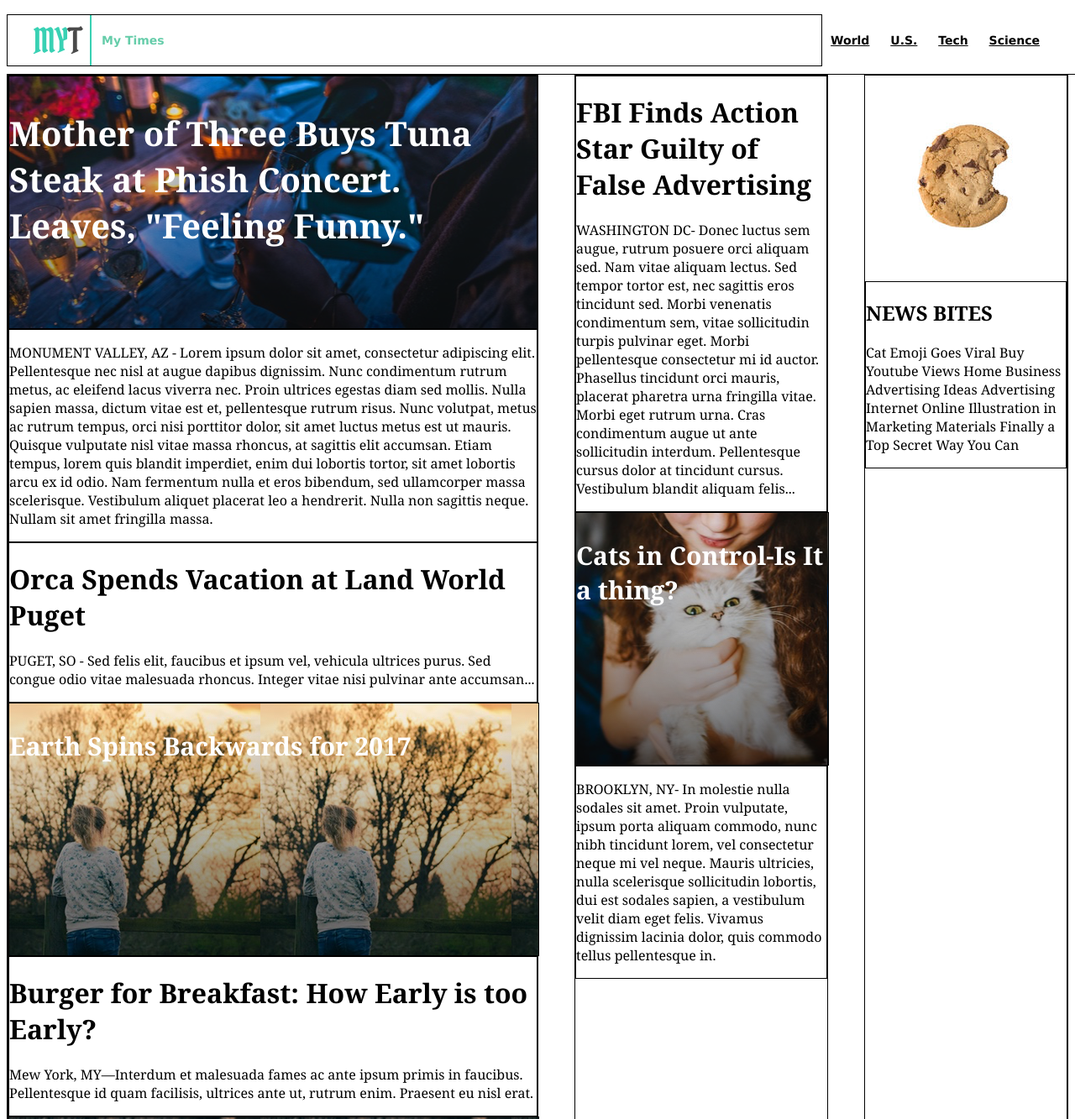
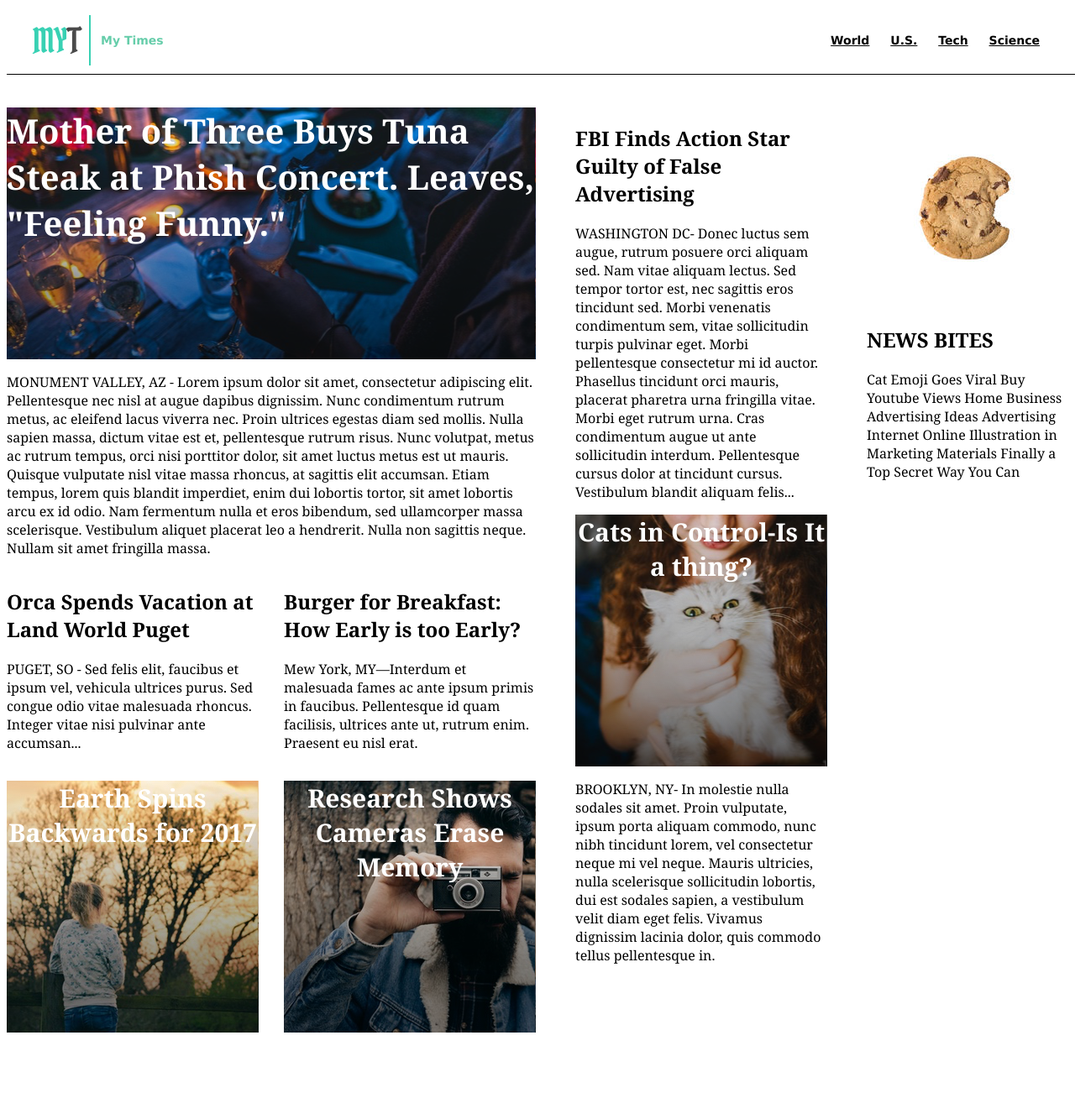
Before and after one commit to mattfine/my_times, a plain HTML site: page index.html in a window 1280 px wide. Shown: the top 1333 px of the page at 84% size. After the commit the page ends 1230 px from the top, so only its background shows below. Drawn offline with Linux system fonts and the light colour scheme.

Commit message:
Complete step 5 for website

```diff
--- a/index.html
+++ b/index.html
@@ -25,47 +25,63 @@
     <div class="main">
 
       <div class="large">
-        <div class="story" id="main">
+
+        <div class="main-story">
+          <div class="story1" id="main">
             <p>Mother of Three Buys Tuna Steak at Phish Concert. Leaves, "Feeling Funny."</p>
           </div>
-        <div class="story">
           <p>MONUMENT VALLEY, AZ - Lorem ipsum dolor sit amet, consectetur adipiscing elit. Pellentesque nec nisl at augue dapibus dignissim. Nunc condimentum rutrum metus, ac eleifend lacus viverra nec. Proin ultrices egestas diam sed mollis. Nulla sapien massa, dictum vitae est et, pellentesque rutrum risus. Nunc volutpat, metus ac rutrum tempus, orci nisi porttitor dolor, sit amet luctus metus est ut mauris. Quisque vulputate nisl vitae massa rhoncus, at sagittis elit accumsan. Etiam tempus, lorem quis blandit imperdiet, enim dui lobortis tortor, sit amet lobortis arcu ex id odio. Nam fermentum nulla et eros bibendum, sed ullamcorper massa scelerisque. Vestibulum aliquet placerat leo a hendrerit. Nulla non sagittis neque. Nullam sit amet fringilla massa.</p>
         </div>
-        <div class="story">
-          <h1>Orca Spends Vacation at Land World Puget</h1>
+
+        <div class="stories">
+
+          <div class="sub-section1">
+            <div class="story1">
+              <h2>Orca Spends Vacation at Land World Puget</h2>
               <p>PUGET, SO - Sed felis elit, faucibus et ipsum vel, vehicula ultrices purus. Sed congue odio vitae malesuada rhoncus. Integer vitae nisi pulvinar ante accumsan...</p>
             </div>
-        <div class="story" id="story2">
+            <div class="story1" id="story2">
               <p>Earth Spins Backwards for 2017</p>
             </div>
-        <div class="story">
-          <h1>Burger for Breakfast: How Early is too Early?</h1>
+          </div>
+
+          <div class="sub-section2">
+            <div class="story2">
+              <h2>Burger for Breakfast: How Early is too Early?</h2>
               <p>Mew York, MY—Interdum et malesuada fames ac ante ipsum primis in faucibus. Pellentesque id quam facilisis, ultrices ante ut, rutrum enim. Praesent eu nisl erat.</p>
             </div>
-        <div class="story" id="story3">
+            <div class="story2" id="story3">
               <p>Research Shows Cameras Erase Memory</p>
             </div>
           </div>
 
+        </div>
+
+      </div>
+
       <div class="medium">
-        <div class="story">
-          <h1>FBI Finds Action Star Guilty of False Advertising</h1>
+
+        <div class="story3">
+          <h2>FBI Finds Action Star Guilty of False Advertising</h2>
           <p>WASHINGTON DC- Donec luctus sem augue, rutrum posuere orci aliquam sed. Nam vitae aliquam lectus. Sed tempor tortor est, nec sagittis eros tincidunt sed. Morbi venenatis condimentum sem, vitae sollicitudin turpis pulvinar eget. Morbi pellentesque consectetur mi id auctor. Phasellus tincidunt orci mauris, placerat pharetra urna fringilla vitae. Morbi eget rutrum urna. Cras condimentum augue ut ante sollicitudin interdum. Pellentesque cursus dolor at tincidunt cursus. Vestibulum blandit aliquam felis...</p>
         </div>
-        <div class="story" id="story1">
+        <div class="story3" id="story1">
           <p>Cats in Control-Is It a thing?</p>
         </div>
-        <div class="story">
+        <div class="story3">
           <p>BROOKLYN, NY- In molestie nulla sodales sit amet. Proin vulputate, ipsum porta aliquam commodo, nunc nibh tincidunt lorem, vel consectetur neque mi vel neque. Mauris ultricies, nulla scelerisque sollicitudin lobortis, dui est sodales sapien, a vestibulum velit diam eget felis. Vivamus dignissim lacinia dolor, quis commodo tellus pellentesque in.</p>
         </div>
+
       </div>
 
       <div class="small">
+
         <img src="./resources/images/news-bite.png" alt="Cookie with Bite">
-        <div class="story">
+        <div class="story4">
           <h2>NEWS BITES</h2>
           <p>Cat Emoji Goes Viral Buy Youtube Views Home Business Advertising Ideas Advertising Internet Online Illustration in Marketing Materials Finally a Top Secret Way You Can</p>
         </div>
+
       </div>
 
     </div>
--- a/resources/css/style.css
+++ b/resources/css/style.css
@@ -36,13 +36,9 @@ nav a {
   padding: 20px 10px;
 }
 
-div {
-  border: 1px solid black;
-}
-
 .main {
   position: relative;
-  top: 80px;
+  top: 120px;
   display: flex;
   justify-content: space-between;
   font-family: Georgia;
@@ -50,28 +46,72 @@ div {
 
 .large {
   width: 630px;
+  display: flex;
+  flex-direction: column;
 }
 
 .medium {
   width: 300px;
+  display: flex;
+  flex-direction: column;
 }
 
 .small {
   width: 240px;
+  display: flex;
+  flex-direction: column;
 }
 
 #main {
   background-image: url(../images/story-main.png);
   height: 300px;
+  width: 630px;
+  display: flex;
+  align-items: flex-start;
+}
+
+#main p {
   color: white;
   font-size: 40px;
   font-weight: bold;
+  margin: 0;
+}
+
+.stories {
+  display: flex;
+  justify-content: space-between;
+}
+
+.sub-section1 {
+  display: flex;
+  flex-direction: column;
+  width: 300px;
+}
+
+.story1 {
+  height: 250px;
+}
+
+.story2 {
+  height: 250px;
+}
+
+.sub-section2 {
+  display: flex;
+  flex-direction: column;
+  width: 300px;
 }
 
 #story2 {
   background-image: url(../images/story-2.png);
   height: 300px;
-  width: 100%;
+  width: 300px;
+  display: flex;
+}
+
+#story2 p {
+  margin: 0;
+  text-align: center;
   color: white;
   font-size: 30px;
   font-weight: bold;
@@ -80,7 +120,13 @@ div {
 #story3 {
   background-image: url(../images/story-3.png);
   height: 300px;
-  width: 100%;
+  width: 300px;
+  display: flex;
+}
+
+#story3 p {
+  margin: 0;
+  text-align: center;
   color: white;
   font-size: 30px;
   font-weight: bold;
@@ -90,6 +136,11 @@ div {
   background-image: url(../images/story-1.png);
   height: 300px;
   width: 100%;
+}
+
+#story1 p {
+  margin: 0;
+  text-align: center;
   color: white;
   font-size: 30px;
   font-weight: bold;
```
Lines whose indentation alone changed are shown as unchanged.
